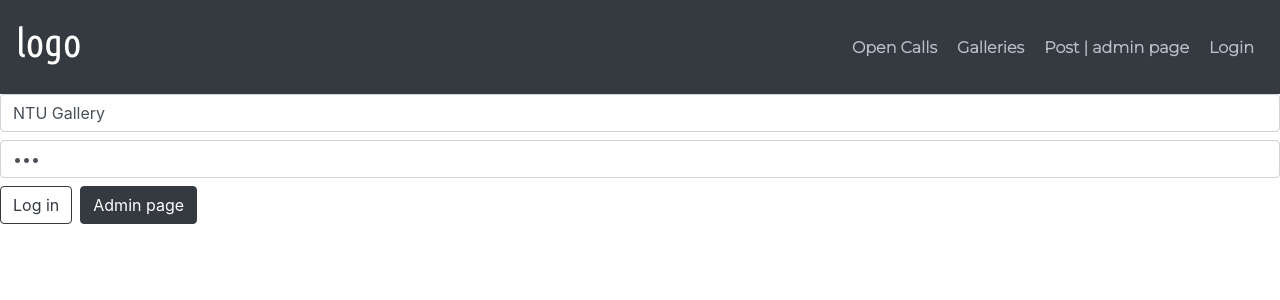
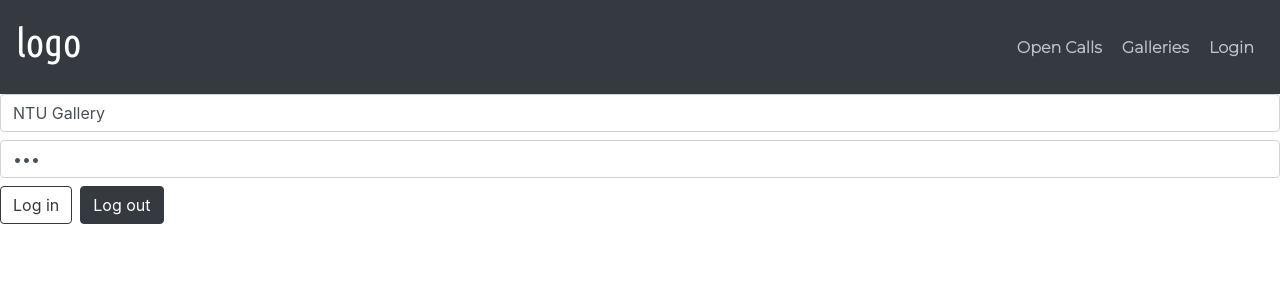
Before and after one commit to sofiamourap/open-call-application, a React (Create React App) app in the folder client/: page /login in a window 1280 px wide. Shown: the top 300 px of the page. Built offline with nearby package versions, Linux system fonts and the light colour scheme.

Commit message:
condition isLoggedIn to navbar

```diff
--- a/client/src/App.js
+++ b/client/src/App.js
@@ -1,4 +1,4 @@
-import React from "react";
+import React, { useState, useEffect } from "react";
 import "./App.css";
 import {
   BrowserRouter as Router,
@@ -17,6 +17,17 @@ import Home from "./components/Home";
 import Login from "./components/Login";
 
 function App() {
+  // useEffect(() => {
+  //   setToken(localStorage.getItem("token"));
+  // }, []);
+
+  // const [token, setToken] = useState();
+  const [isLoggedIn, setIsLoggedIn] = useState(false);
+
+  function handleLogIn(status) {
+    setIsLoggedIn(status);
+  }
+
   return (
     <Router>
       <div className="App">
@@ -48,16 +59,26 @@ function App() {
                   Galleries
                 </NavLink>
               </li>
+              {isLoggedIn && (
                 <li>
                   <NavLink to="/post" className="nav-item dropdown">
                     Post | admin page
                   </NavLink>
                 </li>
+              )}
+              {isLoggedIn ? (
+                <li>
+                  <NavLink to="/login" className="nav-item dropdown">
+                    Logout
+                  </NavLink>
+                </li>
+              ) : (
                 <li>
                   <NavLink to="/login" className="nav-item dropdown">
                     Login
                   </NavLink>
                 </li>
+              )}
             </ul>
           </div>
         </nav>
@@ -82,7 +103,7 @@ function App() {
             <CandidatsApplication />
           </Route>
           <Route path="/login">
-            <Login />
+            <Login onChange={handleLogIn} />
           </Route>
           <Route path="/">
             <Home />
--- a/client/src/components/Login.js
+++ b/client/src/components/Login.js
@@ -1,5 +1,6 @@
-import React, { useState } from "react";
+import React, { useState, useEffect } from "react";
 import axios from "axios";
+import { NavLink } from "react-router-dom";
 
 function Login(props) {
   const [gallery, setGallery] = useState({
@@ -9,7 +10,7 @@ function Login(props) {
 
   const handleChange = (e) => {
     e.persist();
-    // console.log(e.target.value);
+
     setGallery((state) => ({ ...state, [e.target.name]: e.target.value }));
   };
 
@@ -20,9 +21,28 @@ function Login(props) {
     })
       .then((result) => {
         localStorage.setItem("token", result.data.token);
+        getToken();
+        props.onChange(true);
       })
       .catch((error) => console.log(error));
   };
+
+  const signout = () => {
+    localStorage.clear("token");
+    getToken();
+    props.onChange(false);
+  };
+
+  const getToken = () => {
+    const token = localStorage.getItem("token");
+    setToken(token);
+  };
+
+  useEffect(() => {
+    getToken();
+  }, []);
+
+  const [token, setToken] = useState();
 
   return (
     <div>
@@ -44,7 +64,16 @@ function Login(props) {
         <button className=" btn btn-outline-dark" onClick={login}>
           Log in
         </button>
-        <button className=" btn btn-dark ml-2">Admin page</button>
+        <button className=" btn btn-dark ml-2" onClick={signout}>
+          Log out
+        </button>
+        {token && (
+          <div>
+            <NavLink to="/post">
+              <button className=" btn btn-dark mt-2 ">Admin page</button>
+            </NavLink>
+          </div>
+        )}
       </div>
     </div>
   );
```
Also changed, not shown: 1 other file (tests, documents, lock files or other folders). Lines whose indentation alone changed are shown as unchanged.
